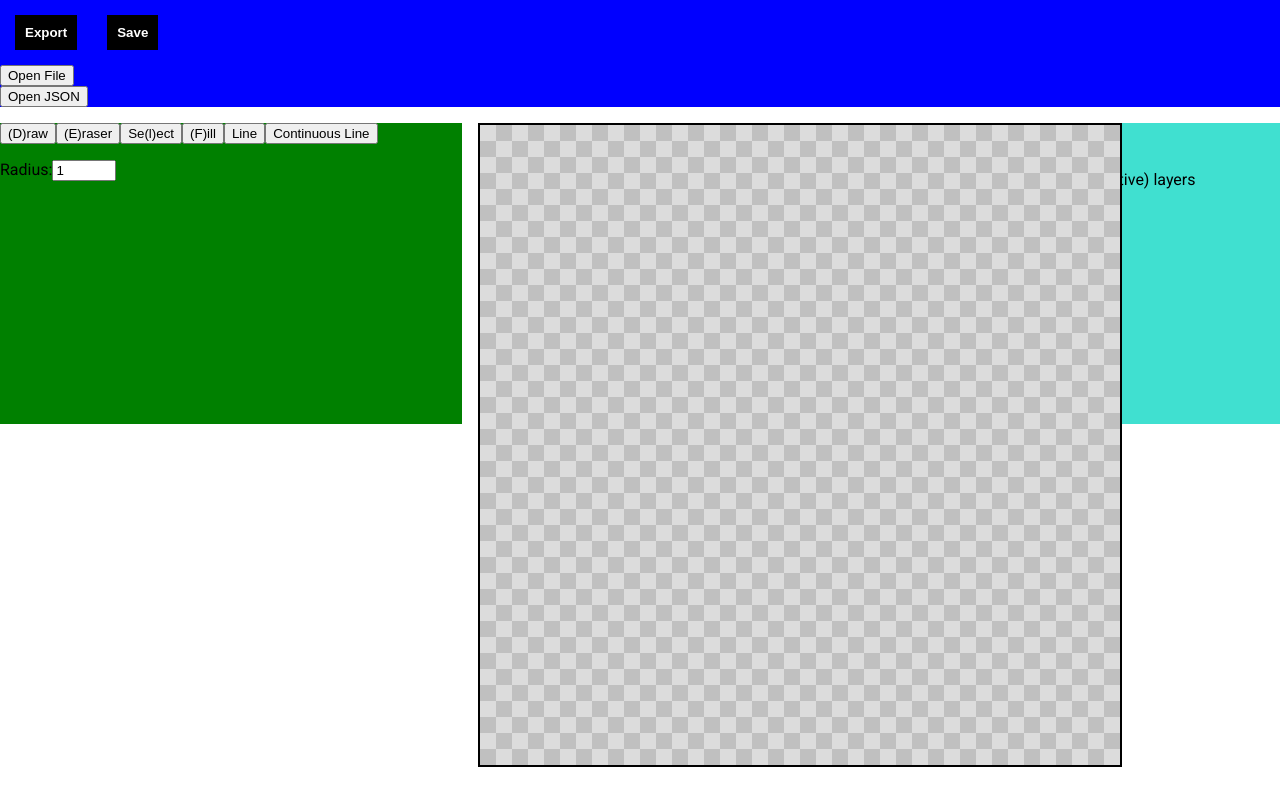
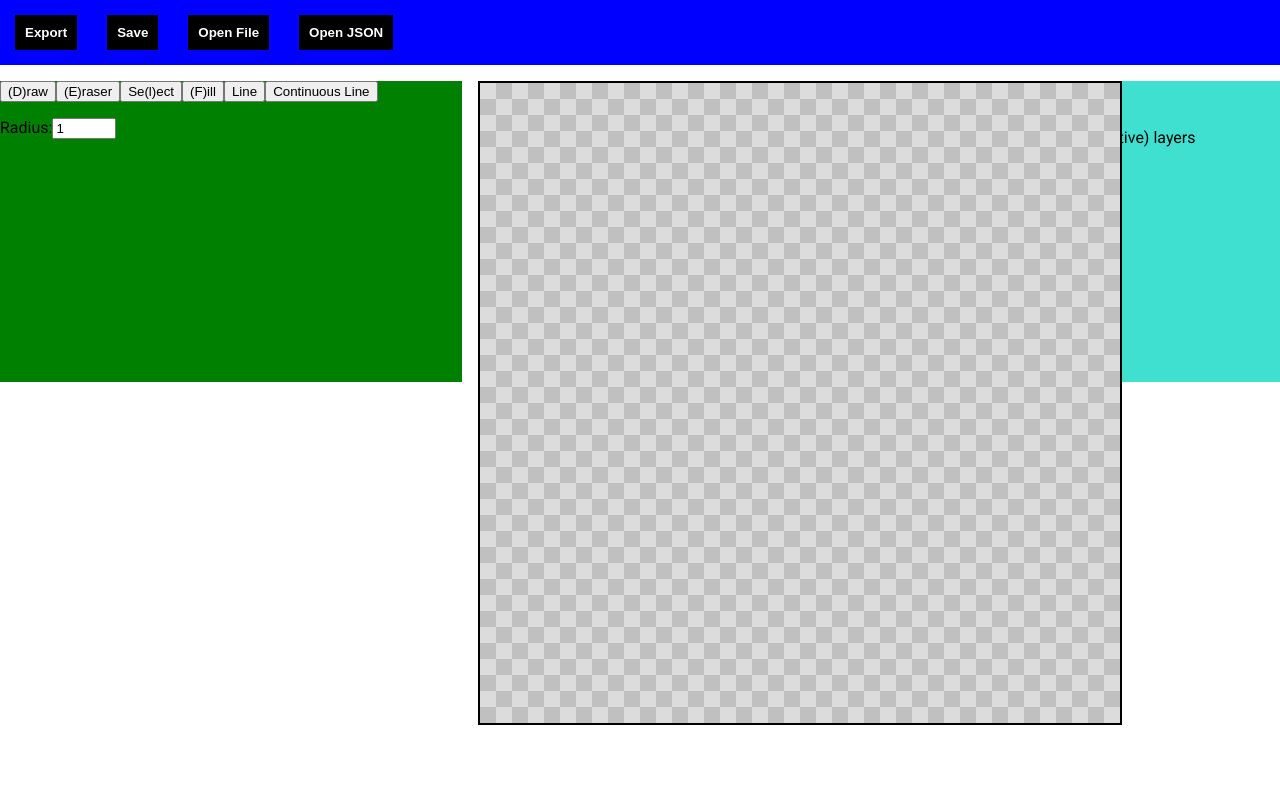
Before and after one commit to NLincoln/drawsnell, a React (Create React App) app: page / in a window 1280 px wide. Built offline with nearby package versions, Linux system fonts and the light colour scheme.

Commit message:
Allows you to import JSON FIles

```diff
--- a/src/App.js
+++ b/src/App.js
@@ -59,6 +59,8 @@ export default function App() {
           activeLayers={activeLayers}
           changeMainComp={changeMainComp}
           changeActiveLayers={changeActiveLayers}
+          oneTimeEvent={oneTimeEvent}
+          changeOneTimeEvent={changeOneTimeEvent}
         />
       </GridArea>
       <GridArea area={"canvas"}>
--- /dev/null
+++ b/src/Import.css
@@ -0,0 +1,10 @@
+.import-btn {
+    background: black;
+    border: none;
+    color: white;
+    cursor: pointer;
+    font-weight: bold;
+    outline: none;
+    padding: 10px;
+    margin: 15px;
+}
--- a/src/ImportImage.js
+++ b/src/ImportImage.js
@@ -1,4 +1,5 @@
 import React, { Component } from 'react';
+import './Import.css';
 
 class ImportImage extends Component {
     clickInput() {
@@ -14,10 +15,10 @@ class ImportImage extends Component {
 
     render() {
         return (
-            <div>
-                <button onClick={this.clickInput}>Open File</button>
+            <span>
+                <button className="import-btn" onClick={this.clickInput}>Open File</button>
                 <input type="file" id="file" ref="fileUpload" onChange={this.importImage} style={{display:"none"}}></input>
-            </div>
+            </span>
         );
     }
 }
--- a/src/ImportJSON.js
+++ b/src/ImportJSON.js
@@ -1,40 +1,32 @@
-import React, { Component } from 'react';
+import React, {} from 'react';
+import Composition from "./layers";
+import './Import.css';
 
-class ImportJSON extends Component {
-    constructor(props) {
-        super();
+function clickInput() {
+    document.getElementById('jsonfunc').click();
+}
 
-        this.mainComp = props.mainComp;
-        this.activeLayers = props.activeLayers;
-        this.changeMainComp = props.changeMainComp;
-        this.changeActiveLayers = props.changeActiveLayers;
-    }
-
-    clickInput() {
-        document.getElementById('jsonfile').click();
-    }
-
-    importJSON = () => {
-        var file = document.getElementById('jsonfile')
+export default function ImportJSONF(props) {
+    function ImportJSON(){
+        var file = document.getElementById('jsonfunc')
         let fr = new FileReader();
         fr.onload = function(e) {
             let jsonText = e.target.result;
             let obj = JSON.parse(jsonText);
-            this.mainComp = obj.mainComp;
-            this.activeLayers = obj.activeLayers;
+            let newComp = new Composition(obj.mainComp.width, obj.mainComp.height, obj.mainComp.layers);
+            props.changeMainComp(newComp);
+            props.changeActiveLayers(obj.activeLayers);
+            props.changeOneTimeEvent("redrawCanvas");
         };
-        fr.readAsText(file.files[0]);
+        if(file !== null){
+            fr.readAsText(file.files[0]);
+        }
     }
 
-    render() {
-        return (
-            <div>
-                <button onClick={this.clickInput}>Open JSON</button>
-                <input type="file" id="jsonfile" ref="jsonfileUpload" onChange={this.importJSON} style={{display:"none"}}></input>
-            </div>
-        );
-    }
-}
-
-
-export default ImportJSON;
+    return (
+        <span>
+            <button className="import-btn" onClick={clickInput}>Open JSON</button>
+            <input type="file" id="jsonfunc" onChange={ImportJSON} style={{display:"none"}}></input>
+        </span>
+    );
+};
--- a/src/NavBar.js
+++ b/src/NavBar.js
@@ -2,7 +2,7 @@ import React from "react";
 import Export from "./Export"
 import Save from "./Save"
 import ImportImage from './ImportImage'
-import ImportJSON from './ImportJSON'
+import ImportFunction from './ImportJSON'
 import styled from "@emotion/styled";
 
 const NavBarWrapper = styled.div`
@@ -18,9 +18,13 @@ export default function Toolbar(props) {
       activeLayers={props.activeLayers}
     />
     <ImportImage />
-    <ImportJSON
+    <ImportFunction
       mainComp={props.mainComp}
       activeLayers={props.activeLayers}
+      changeMainComp={props.changeMainComp}
+      changeActiveLayers={props.changeActiveLayers}
+      oneTimeEvent={props.oneTimeEvent}
+      changeOneTimeEvent={props.changeOneTimeEvent}
     />
   </NavBarWrapper>;
 }
--- a/src/layers.js
+++ b/src/layers.js
@@ -35,6 +35,15 @@ class Layer {
 class Composition //extends React.Component
 {
   constructor(width = 40, height = 40, r = 255, g = 255, b = 255, a = 1) {
+    if(arguments.length == 3){
+      this.width = width;
+      this.height = height;
+      this.layers = r;
+
+      for(let i = 1; i < this.layers.length; i++){
+        this.layers[i].blendMode = bmodes.lookup[this.layers[i].blendModeStr];
+      }
+    } else {
       this.width = width;
       this.height = height;
       let baselayer = new Layer(
@@ -46,6 +55,7 @@ class Composition //extends React.Component
         a
       );
       this.layers = [baselayer];
+    }
   }
 
   // updates the pixel at a given x y coord for the given layers to a new value
```
Lines whose indentation alone changed are shown as unchanged.
